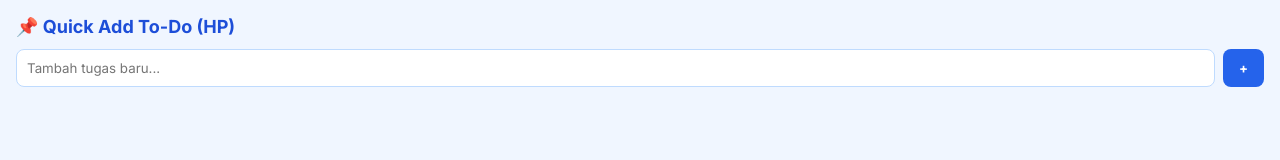
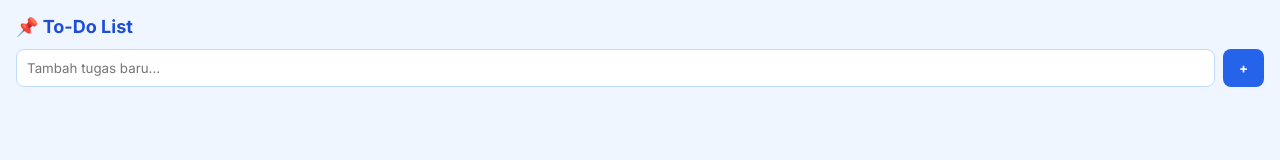
Before and after one commit to shefaarah/todo-mobile, a plain HTML site: page index.html in a window 1280 px wide. Drawn offline with nearby package versions, Linux system fonts and the light colour scheme; no server answers.

Commit message:
Change header title in index.html
Updated the header title from 'Quick Add To-Do (HP)' to 'To-Do List'.

```diff
--- a/index.html
+++ b/index.html
@@ -27,7 +27,7 @@
 </head>
 <body>
 
-  <h2>📌 Quick Add To-Do (HP)</h2>
+  <h2>📌 To-Do List</h2>
 
   <div class="add-box">
     <input type="text" id="mobile-task" placeholder="Tambah tugas baru...">
```
